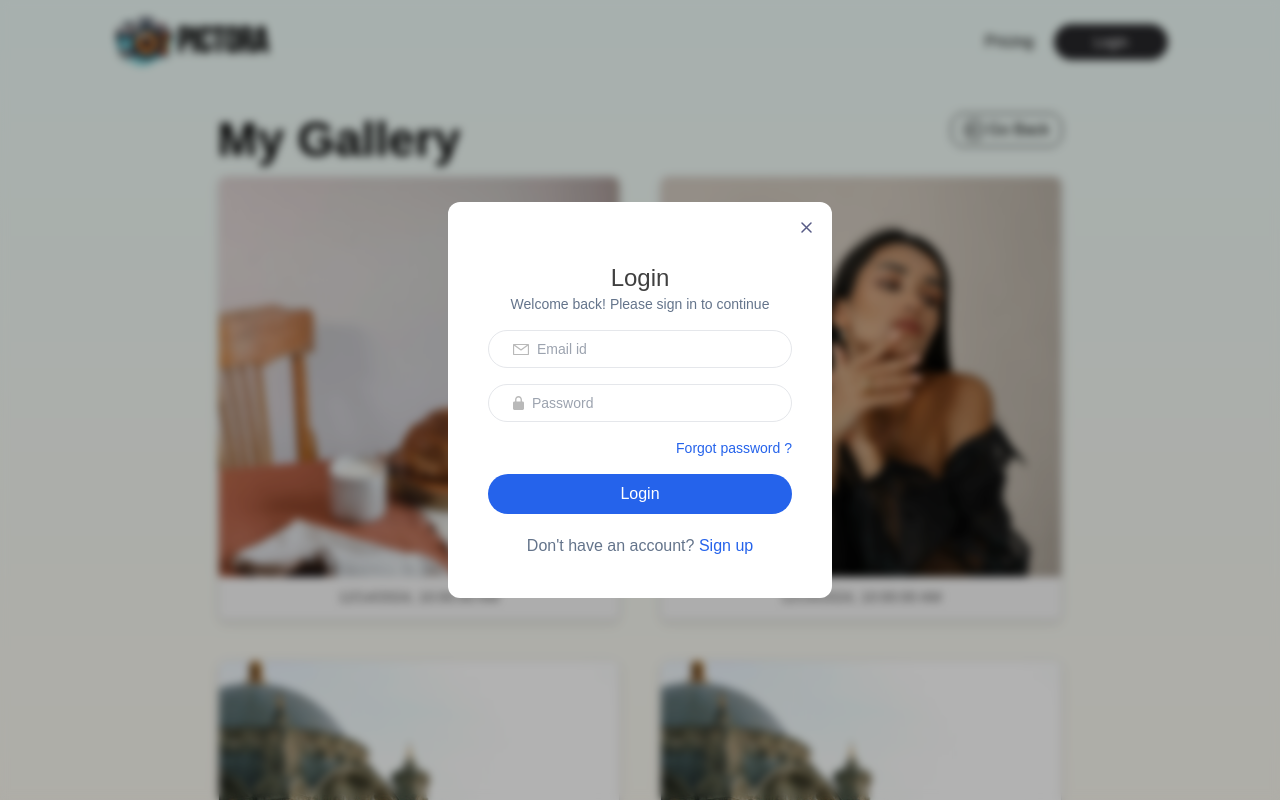
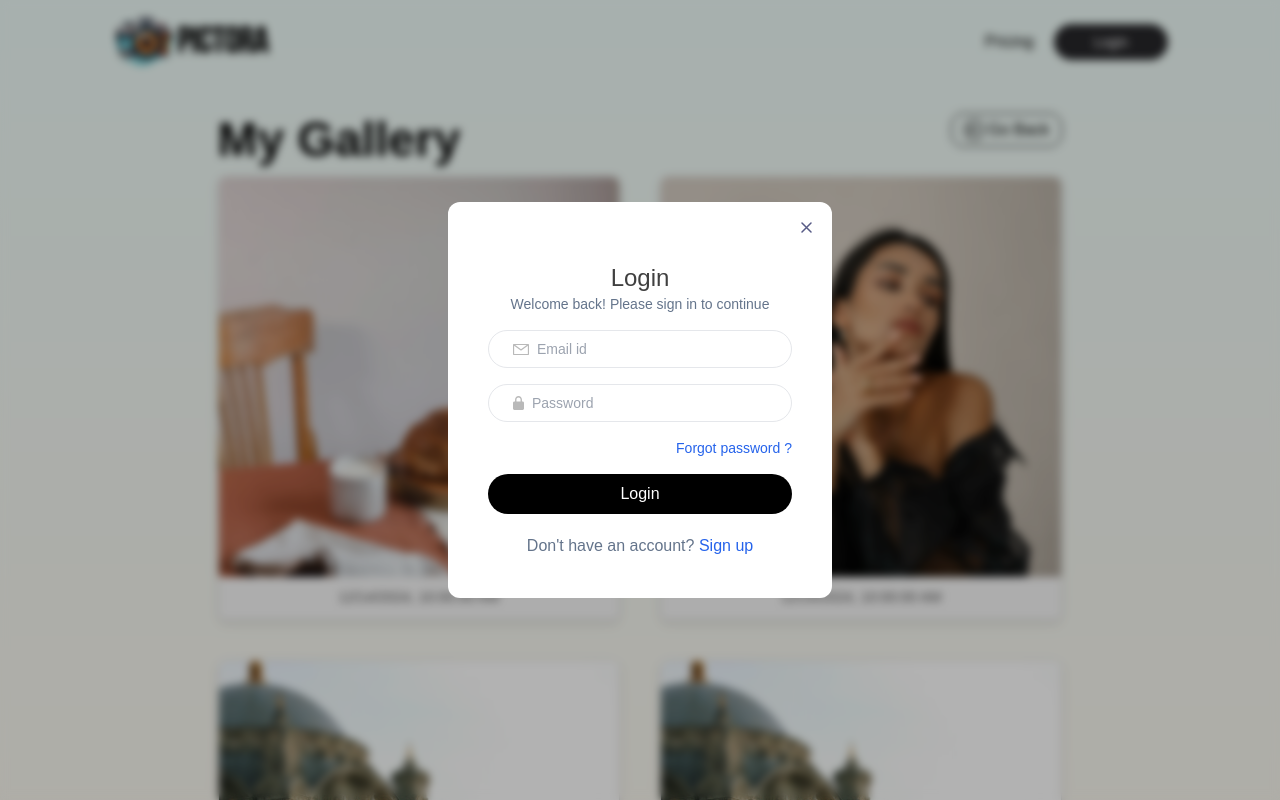
Before and after one commit to Vishal-22-26/AI-image-generation, a React (Create React App) app: page /gallery in a window 1280 px wide. Both pictures are taken after a click on the button "Login". Shown: the top 800 px of the page. Built offline with nearby package versions, Linux system fonts and the light colour scheme.

Commit message:
login page updated

```diff
--- a/src/components/Authentication/Login.js
+++ b/src/components/Authentication/Login.js
@@ -89,7 +89,8 @@ const Login = () => {
 
         <button
           type="submit"
-          className="bg-blue-600 w-full text-white py-2 rounded-full"
+          style={{ backgroundColor: 'black', color: 'white' }}
+          className="w-full py-2 rounded-full"
         >
           Login
         </button>
```
